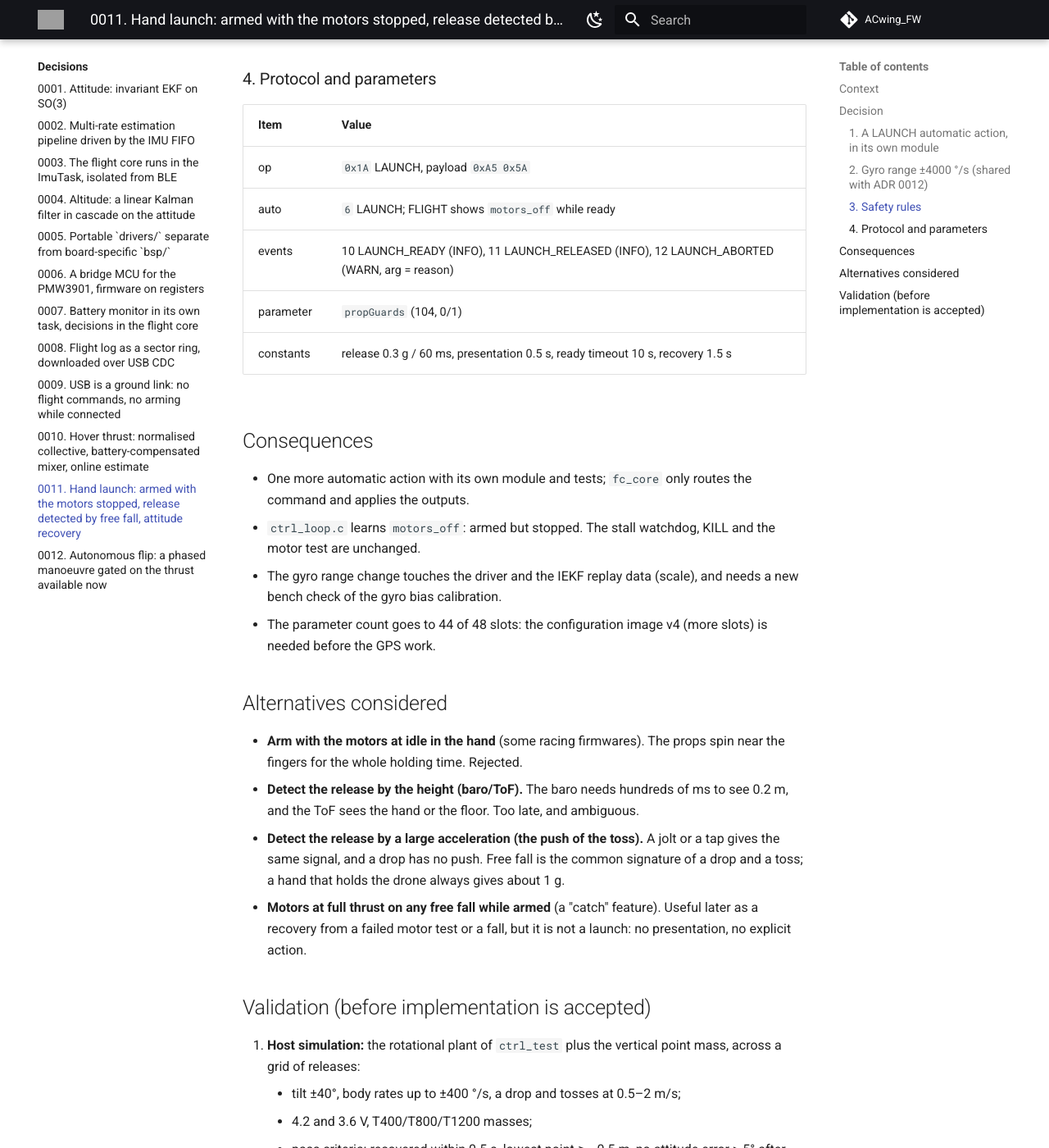
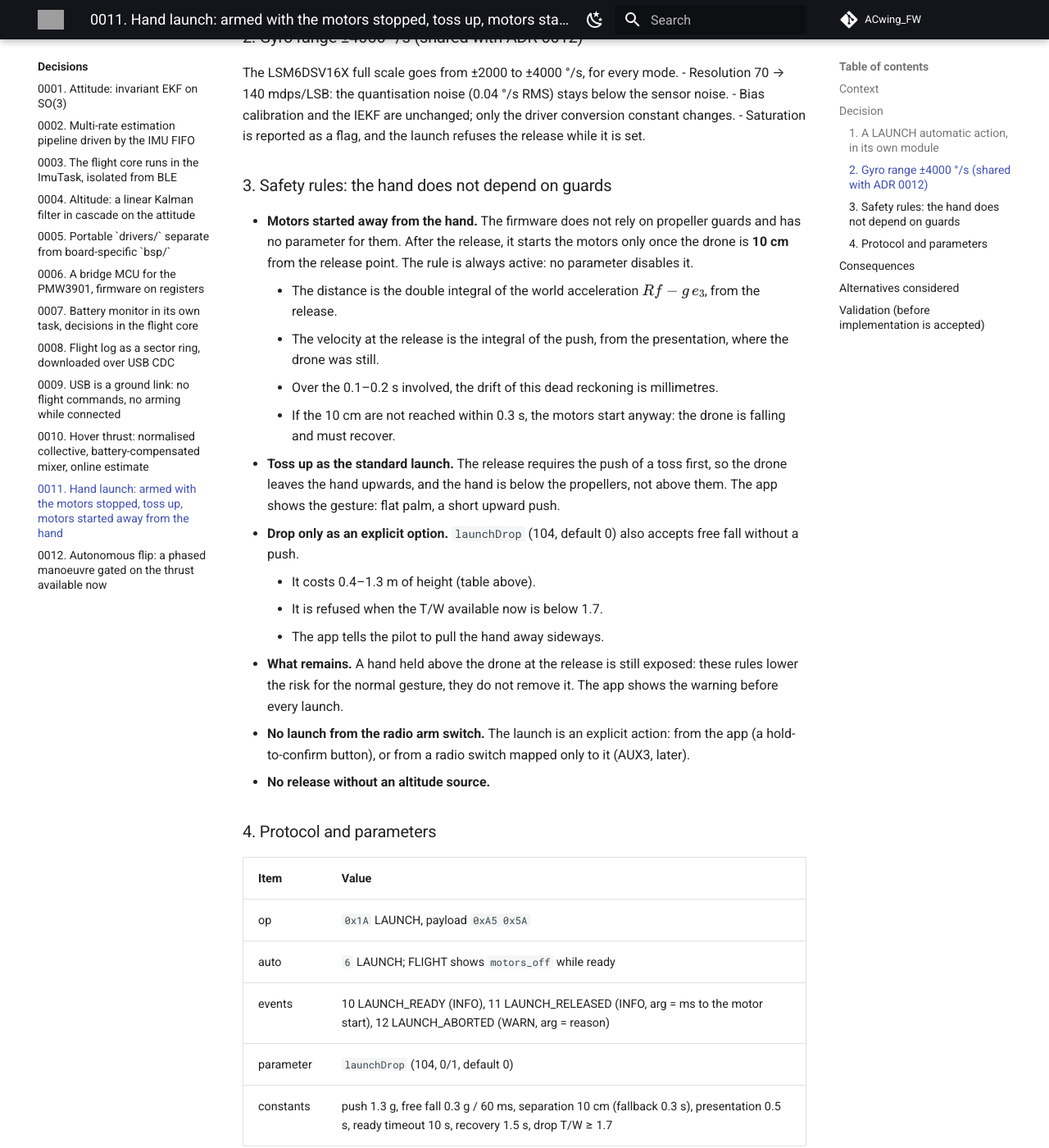
Before and after one commit to ACwing-UAV/ACwing_FW, an MkDocs documentation site: the page built from 03 - Docs/decisions/0011-hand-launch.md, in a window 1280 px wide and 1400 px high, scrolled down 3882 px. Shown: the whole window at 82% size. Built offline with MkDocs 1.6.1 and Material for MkDocs 9.7.7, drawn with Linux system fonts in a browser that asks for light colours; comment, search, counter and statistics services are not loaded; some of the changed text lies outside the part shown; grey boxes are pictures that could not be loaded.

Commit message:
ADR 0011: no guard interlock; motors started 10 cm from the hand, toss up as the standard launch; 0011 and 0012 accepted
- propGuards removed: a parameter is a declaration, the guards can be removed
- separation rule, always active: motors off until the drone is 10 cm from
  the release point (dead reckoning of the push and the free fall), fallback
  0.3 s
- release = push > 1.3 g then free fall; drop only with launchDrop = 1 and
  T/W >= 1.7 now
- launch_1d.py: separation-gated start; a toss loses no height, a drop
  0.42-1.25 m (more than the first estimate)
- both ADRs accepted as designs; implementation after their validation

Co-Authored-By: Claude Opus 5.5 <noreply@anthropic.com>
Claude-Session: https://claude.ai/code/session_01Td5hUZvPAagAsenMgqYCYn

````diff
--- a/03 - Docs/decisions/0011-hand-launch.md
+++ b/03 - Docs/decisions/0011-hand-launch.md
@@ -1,6 +1,6 @@
-# 0011. Hand launch: armed with the motors stopped, release detected by free fall, attitude recovery
+# 0011. Hand launch: armed with the motors stopped, toss up, motors started away from the hand
 
-- **Status:** Proposed
+- **Status:** Accepted (2026-11-13, design); the implementation is accepted after the validation below
 - **Date:** 2026-11-13
 
 ## Context
@@ -20,19 +20,25 @@ What the firmware has and what is missing:
 | Vertical | hover thrust estimate (ADR 0010), vertical loop | thrust right after the release, before the altitude estimate settles |
 | Motors | 8520 brushed, lag ≈ 35 ms (assumed), plus the start from standstill | the time from release to thrust sets the height lost |
 
-A first estimate with the vertical model (60 ms to detect the release, 30 ms to start the motors, lag 35 ms;
-`00 - FC_FW/Tests/sim/launch_1d.py`):
+Propeller guards cannot be relied on: a parameter saying they are fitted is a declaration anyone can set, and no
+signal on the board tells whether they are there (2–4 g are within the spread of the hover thrust). The launch must
+therefore be safe for the hand **by the way it starts the motors**, whatever is fitted.
 
-| Configuration | T/W at 4.2 V | Dropped from the hand: lowest point | Tossed up at 1.5 m/s: lowest point |
+A first estimate with the vertical model (`00 - FC_FW/Tests/sim/launch_1d.py`): the release detected after 60 ms of
+free fall, the motors started only once the drone is 10 cm from the release point (§3), 30 ms to start, lag 35 ms.
+
+| Configuration | T/W | Tossed up at 1.5 m/s: lowest point (motors at) | Dropped: lowest point (motors at) |
 |---|---|---|---|
-| T400 | 1.97 | −0.14 m | 0 (above the release point) |
-| T400 at 3.7 V/cell | 1.53 | −0.21 m | 0 |
-| T800 | 1.71 | −0.17 m | 0 |
-| T1200 | 1.55 | −0.21 m | 0 |
-| T1200 at 3.7 V/cell | 1.20 | −0.45 m | 0 |
+| T400, 4.2 V/cell | 1.97 | 0 (98 ms) | −0.42 m (143 ms) |
+| T400, 3.7 V/cell | 1.53 | 0 | −0.60 m |
+| T800, 4.2 V/cell | 1.71 | 0 | −0.50 m |
+| T800, 3.7 V/cell | 1.33 | 0 | −0.85 m |
+| T1200, 4.2 V/cell | 1.55 | 0 | −0.59 m |
+| T1200, 3.7 V/cell | 1.20 | 0 | −1.25 m |
 
-The real risk is not the height but **the hand**: on a drop, the propellers start about 90 ms after the release,
-when the drone is only about 4 cm below the fingers.
+A toss gains the separation while the drone still rises, so it costs no height; a drop pays for every centimetre of
+separation with height. Without the separation rule, a drop starts the propellers 90 ms after the release, about
+4 cm below the fingers.
 
 ## Decision
 
@@ -45,9 +51,10 @@ as `rc_switches` and `pos_ctrl` are.
 ```mermaid
 stateDiagram-v2
   [*] --> Ready: LAUNCH accepted<br/>(armed, motors stopped)
-  Ready --> Released: free fall ≥ 60 ms<br/>(after the presentation)
+  Ready --> Released: push > 1.3 g, then free fall ≥ 60 ms<br/>(after the presentation)
   Ready --> [*]: 10 s timeout, DISARM, KILL,<br/>link lost, USB → disarm
-  Released --> Recover: motors start<br/>thrust 1.0, attitude level
+  Released --> Recover: 10 cm from the release point<br/>motors start, thrust 1.0, attitude level
+  Released --> Recover: 0.3 s (fallback)
   Recover --> Hold: tilt < 15°, |ω| < 1 rad/s,<br/>v_z ≥ 0
   Recover --> Land: not recovered in 1.5 s
   Hold --> [*]: ALT_HOLD / POS_HOLD at the height reached
@@ -62,7 +69,8 @@ stateDiagram-v2
   - EVENT 10 LAUNCH_READY;
   - any of the following disarms: 10 s timeout, DISARM, KILL, the link lost, a USB host.
 - **Presentation:** the release is armed only after the drone has been held still and level (tilt < 30°, |ω| < 1 rad/s) for 0.5 s. A drone carried while walking, or swung, never starts its motors.
-- **Release:** the specific force below 0.3 g for 60 ms (free fall, or the ballistic phase of a toss), with the gyro not saturated → EVENT 11 LAUNCH_RELEASED.
+- **Release:** the push of the hand (specific force above 1.3 g, the toss) followed by free fall (below 0.3 g for 60 ms), with the gyro not saturated → EVENT 11 LAUNCH_RELEASED. With `launchDrop` = 1, free fall alone is accepted (§3).
+- **Separation:** the motors stay off until the drone is 10 cm from the release point (§3).
 - **Recover:**
   - collective 1.0 while falling, then $\hat t_h/\cos(\text{tilt})$;
   - attitude setpoint level, with full authority (airmode);
@@ -82,11 +90,21 @@ The LSM6DSV16X full scale goes from ±2000 to ±4000 °/s, for every mode.
 - Bias calibration and the IEKF are unchanged; only the driver conversion constant changes.
 - Saturation is reported as a flag, and the launch refuses the release while it is set.
 
-### 3. Safety rules
+### 3. Safety rules: the hand does not depend on guards
 
-- **Toss up rather than drop.** The app teaches a toss from a flat palm, upwards; a drop is accepted, with the hand pulled away. Propeller guards are required: the launch is refused unless the frame parameter says the guards are fitted (`propGuards`).
-- **No launch from the radio arm switch.** The launch is an explicit action, from the app (a hold-to-confirm button) or from a radio switch mapped only to it (AUX3, later).
-- **No release indoors without an altitude source.**
+- **Motors started away from the hand.** The firmware does not rely on propeller guards and has no parameter for them. After the release, it starts the motors only once the drone is **10 cm** from the release point. The rule is always active: no parameter disables it.
+  - The distance is the double integral of the world acceleration $R f - g\,e_3$, from the release.
+  - The velocity at the release is the integral of the push, from the presentation, where the drone was still.
+  - Over the 0.1–0.2 s involved, the drift of this dead reckoning is millimetres.
+  - If the 10 cm are not reached within 0.3 s, the motors start anyway: the drone is falling and must recover.
+- **Toss up as the standard launch.** The release requires the push of a toss first, so the drone leaves the hand upwards, and the hand is below the propellers, not above them. The app shows the gesture: flat palm, a short upward push.
+- **Drop only as an explicit option.** `launchDrop` (104, default 0) also accepts free fall without a push.
+  - It costs 0.4–1.3 m of height (table above).
+  - It is refused when the T/W available now is below 1.7.
+  - The app tells the pilot to pull the hand away sideways.
+- **What remains.** A hand held above the drone at the release is still exposed: these rules lower the risk for the normal gesture, they do not remove it. The app shows the warning before every launch.
+- **No launch from the radio arm switch.** The launch is an explicit action: from the app (a hold-to-confirm button), or from a radio switch mapped only to it (AUX3, later).
+- **No release without an altitude source.**
 
 ### 4. Protocol and parameters
 
@@ -94,9 +112,9 @@ The LSM6DSV16X full scale goes from ±2000 to ±4000 °/s, for every mode.
 |---|---|
 | op | `0x1A` LAUNCH, payload `0xA5 0x5A` |
 | auto | `6` LAUNCH; FLIGHT shows `motors_off` while ready |
-| events | 10 LAUNCH_READY (INFO), 11 LAUNCH_RELEASED (INFO), 12 LAUNCH_ABORTED (WARN, arg = reason) |
-| parameter | `propGuards` (104, 0/1) |
-| constants | release 0.3 g / 60 ms, presentation 0.5 s, ready timeout 10 s, recovery 1.5 s |
+| events | 10 LAUNCH_READY (INFO), 11 LAUNCH_RELEASED (INFO, arg = ms to the motor start), 12 LAUNCH_ABORTED (WARN, arg = reason) |
+| parameter | `launchDrop` (104, 0/1, default 0) |
+| constants | push 1.3 g, free fall 0.3 g / 60 ms, separation 10 cm (fallback 0.3 s), presentation 0.5 s, ready timeout 10 s, recovery 1.5 s, drop T/W ≥ 1.7 |
 
 ## Consequences
 
@@ -113,20 +131,27 @@ The LSM6DSV16X full scale goes from ±2000 to ±4000 °/s, for every mode.
   holding time. Rejected.
 - **Detect the release by the height (baro/ToF).** The baro needs hundreds of ms to see 0.2 m, and the ToF sees the
   hand or the floor. Too late, and ambiguous.
-- **Detect the release by a large acceleration (the push of the toss).** A jolt or a tap gives the same signal, and a
-  drop has no push. Free fall is the common signature of a drop and a toss; a hand that holds the drone always
-  gives about 1 g.
+- **Detect the release by the push alone.** A jolt or a tap gives the same signal. The push is used only as the
+  first half of the signature: push, then free fall.
+- **A `propGuards` parameter as an interlock.** It is a declaration: anyone can set it, and the guards can be
+  removed after. Rejected in favour of the separation rule, which protects the hand without trusting it.
+- **A hardware interlock** (a contact closed by the guards). Considered and not pursued.
+- **Start the motors at the free-fall detection** (no separation). 0.3 m less height lost on a drop, with the
+  propellers 4 cm below the fingers. Rejected.
 - **Motors at full thrust on any free fall while armed** (a "catch" feature). Useful later as a recovery from a
   failed motor test or a fall, but it is not a launch: no presentation, no explicit action.
 
 ## Validation (before implementation is accepted)
 
 1. **Host simulation:** the rotational plant of `ctrl_test` plus the vertical point mass, across a grid of releases:
-   - tilt ±40°, body rates up to ±400 °/s, a drop and tosses at 0.5–2 m/s;
+   - tilt ±40°, body rates up to ±400 °/s, tosses at 0.5–2 m/s and drops;
    - 4.2 and 3.6 V, T400/T800/T1200 masses;
-   - pass criteria: recovered within 0.5 s, lowest point ≥ −0.5 m, no attitude error > 5° after the recovery.
+   - pass criteria: motors off until 10 cm of separation, recovered within 0.5 s after the start, a toss loses
+     no height below the release point, a drop within the table above, no attitude error > 5° after the
+     recovery.
 2. **False releases:** synthetic and logged IMU traces of handling (walking, running, shaking, a tap, setting the drone down, a jump with it in the hand). Pass criterion: no release.
-3. **Bench, props off, `MOTORS_ENABLE` = 0:**
+3. **Separation estimate:** logged tosses and drops (props off) against a camera or a string of known length: the 10 cm detected within ±2 cm.
+4. **Bench, props off, `MOTORS_ENABLE` = 0:**
    - drop onto a cushion and check the release in the log (EVENT 11, the timing);
    - then props on, tethered from above.
-4. **First real launches:** T400, full battery, over a soft floor, propeller guards fitted.
+5. **First real launches:** T400, full battery, over a soft floor, tosses only.
--- a/03 - Docs/decisions/index.md
+++ b/03 - Docs/decisions/index.md
@@ -17,8 +17,8 @@ record replaces the old one, and the old one is marked *Superseded*.
 | [0008](0008-flash-log-and-usb-cdc.md) | Flight log as a sector ring, downloaded over USB CDC | Accepted |
 | [0009](0009-usb-ground-link.md) | USB is a ground link: no flight commands, no arming while connected | Accepted |
 | [0010](0010-hover-thrust-model.md) | Hover thrust: normalised collective, battery-compensated mixer, online estimate | Accepted |
-| [0011](0011-hand-launch.md) | Hand launch: armed with the motors stopped, release by free fall, attitude recovery | Proposed |
-| [0012](0012-autonomous-flip.md) | Autonomous flip: a phased manoeuvre gated on the thrust available now | Proposed |
+| [0011](0011-hand-launch.md) | Hand launch: armed with the motors stopped, toss up, motors started away from the hand | Accepted |
+| [0012](0012-autonomous-flip.md) | Autonomous flip: a phased manoeuvre gated on the thrust available now | Accepted |
 
 **New record.** Copy the template below to `NNNN-short-title.md`, add it to
 this table and to `nav` in `mkdocs.yml`.
````
Also changed, not shown: 03 - Docs/decisions/0012-autonomous-flip.md (+1 -1 lines), 1 other file.
